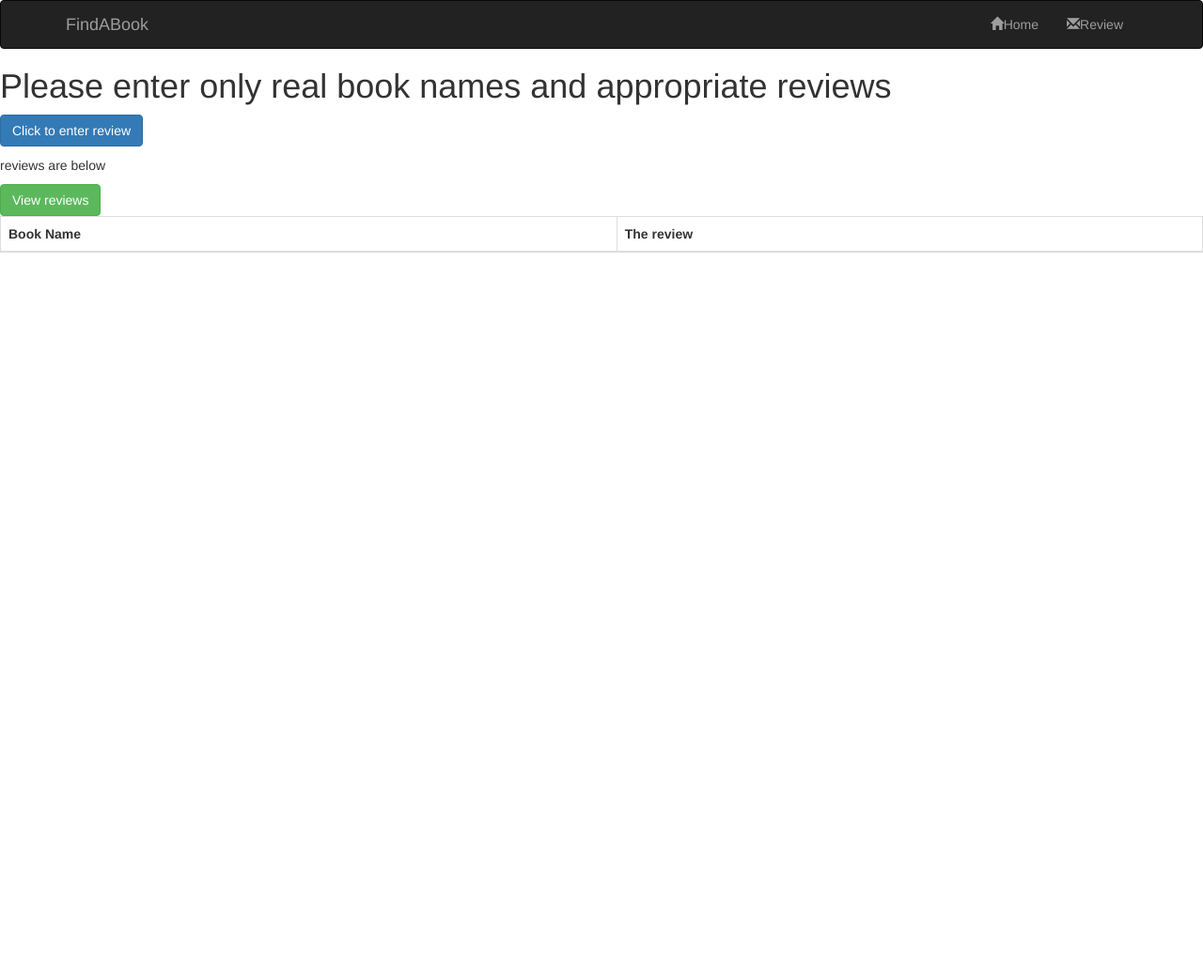
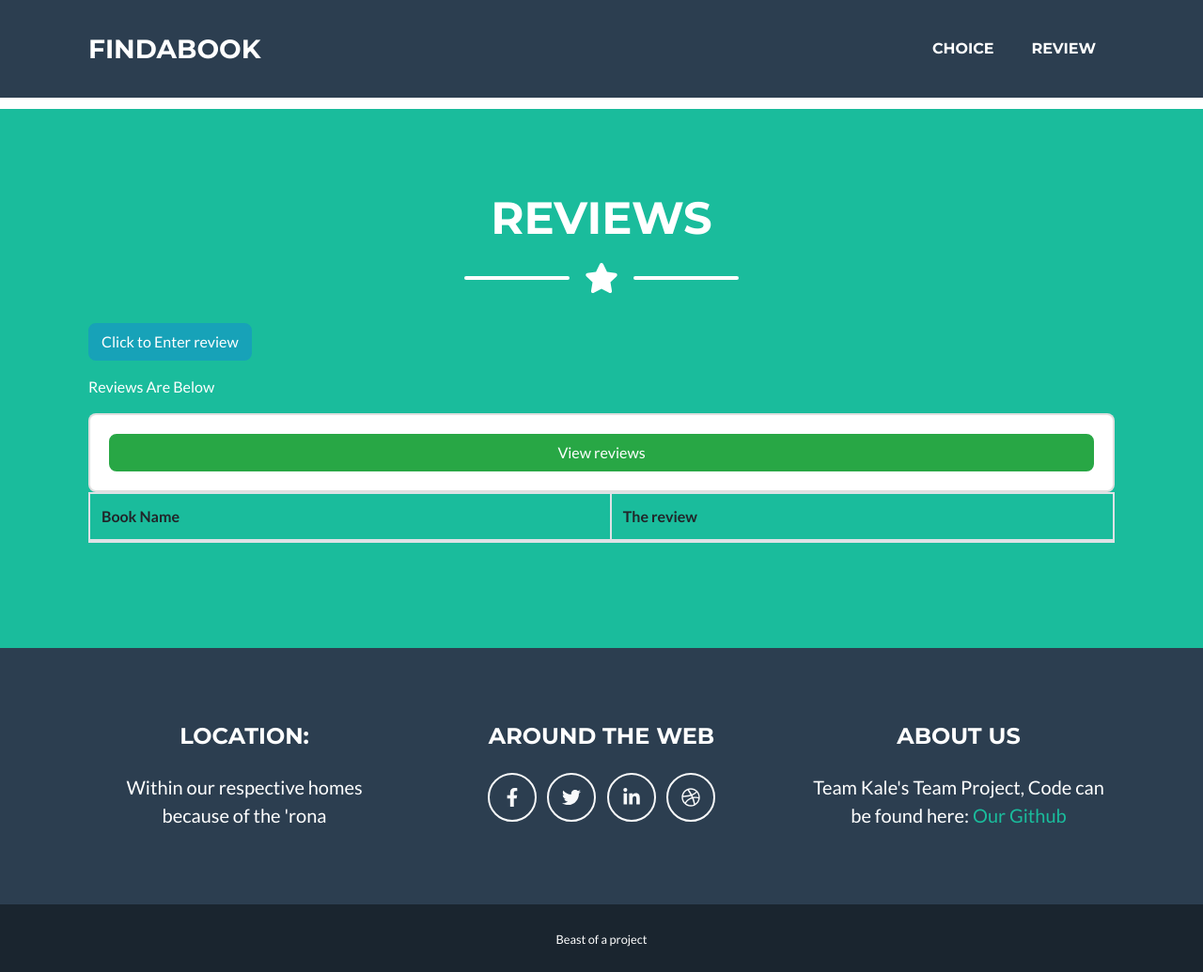
Before and after one commit to wizardofcmd/Find-A-Book, a PHP site: page /webpages/review.html in a window 1280 px wide. Shown: the whole page at 94% size. Before the commit the page ends 269 px from the top, so only its background shows below. Run offline with PHP 8.4, Linux system fonts and the light colour scheme; lists and menus that the app fills with data are empty; some libraries are stand-ins or nearby versions.

Commit message:
Review page
needs to be made a site

```diff
--- a/index.html
+++ b/index.html
@@ -529,7 +529,7 @@
 			<div class="col-lg-4">
 				<h4 class="text-uppercase mb-4">About Us</h4>
 				<p class="lead mb-0">
-					Team Kale's attempt Project, Coder can be found here:
+					Team Kale's Team Project, Code can be found here:
 					<a href="https://github.com/wizardofcmd/Find-A-Book">Our Github</a>
 				</p>
 			</div>
--- a/webpages/review.html
+++ b/webpages/review.html
@@ -1,126 +1,251 @@
 <!DOCTYPE html>
-<html>
+<html lang="en">
 	<head>
-		<title>Contact</title>
-		<meta name="viewport" content="width=device-width,initial-scale=1">
-		<link rel="stylesheet" href="https://maxcdn.bootstrapcdn.com/bootstrap/3.4.1/css/bootstrap.min.css">
-		<link rel="stylesheet" href="style.css">
-		<script src="https://www.google.com/recaptcha/api.js" async defer></script>
-		<script>
-		 /*$(document).ready(function(){
-		$( "#mybuttone" ).click(function() {
+		<meta charset="utf-8" />
+        <meta name="viewport" content="width=device-width, initial-scale=1, shrink-to-fit=no" />
+        <meta name="description" content="" />
+        <meta name="author" content="" />
+        <title>FindABook</title>
+		<!-- Core theme CSS (includes Bootstrap)-->
+		<link href="../css/styles.css" rel="stylesheet" />
 
-		$.ajax({type: "GET",
-						url: 'display.php',
+		<!-- BootStrap -->
 
-						dataType: 'json',
-
-						success: function(data){
-						console.log(data);}
-
-		}
-		};
+        <!-- Favicon -->
+        <link rel="icon" type="image/x-icon" href="../assets/img/favicon.ico" />
 
 
+        <!-- Font Awesome icons (free version)-->
+        <script src="https://use.fontawesome.com/releases/v5.15.1/js/all.js" crossorigin="anonymous"></script>
+		<script src="https://ajax.googleapis.com/ajax/libs/jquery/3.5.1/jquery.min.js"></script>
+		<script src="https://maxcdn.bootstrapcdn.com/bootstrap/3.4.1/js/bootstrap.min.js"></script>
+		<!--ReCaptcha-->
+		<script src="https://www.google.com/recaptcha/api.js?" async defer></script>
 
+        <!-- Google fonts-->
+        <link href="https://fonts.googleapis.com/css?family=Montserrat:400,700" rel="stylesheet" type="text/css" />
+        <link href="https://fonts.googleapis.com/css?family=Lato:400,700,400italic,700italic" rel="stylesheet" type="text/css" />
 
-		} */
-
-		</script>
 	</head>
 
-	<body>
-
-	 <nav class="navbar navbar-inverse">
+	<body id="page-top">
+		<!-- Icon Divider-->
+				<div class="divider-custom divider-light">
+                    <div class="divider-custom-line"></div>
+                    <div class="divider-custom-icon"><i class="fas fa-star"></i></div>
+                    <div class="divider-custom-line"></div>
+				</div>
+        <!-- Navigation-->
+			<nav class="navbar navbar-expand-lg bg-secondary text-uppercase fixed-top" id="mainNav">
             <div class="container">
-				<div class="navbar-header">
-					<a class="navbar-brand" href="#">FindABook</a>
-				</div>
-				<button class="navbar-toggle" data-toggle="collapse" data-target=".navHeaderCollapse">
+                <a class="navbar-brand js-scroll-trigger" href="#page-top">FindABook</a>
+                <button class="navbar-toggler navbar-toggler-right text-uppercase font-weight-bold bg-primary text-white rounded" type="button" data-toggle="collapse" data-target="#navbarResponsive" aria-controls="navbarResponsive" aria-expanded="false" aria-label="Toggle navigation">
                     Menu
+                    <i class="fas fa-bars"></i>
 				</button>
-				<div class="collapse navbar-collapse navHeaderCollapse">
-					<ul class ="nav navbar-nav navbar-right">
-						<li><a href="../index.php"><span class="glyphicon glyphicon-home"></span>Home</a></li>
-
-						<li><a href="review.html"><span class="glyphicon glyphicon-envelope"></span>Review</a></li>
+                <div class="collapse navbar-collapse" id="navbarResponsive">
+                    <ul class="navbar-nav ml-auto">
+                        <li class="nav-item mx-0 mx-lg-1"><a class="nav-link py-3 px-0 px-lg-3 rounded js-scroll-trigger" href="#books">Choice</a></li>
+                        <li class="nav-item mx-0 mx-lg-1"><a class="nav-link py-3 px-0 px-lg-3 rounded js-scroll-trigger" href="#review">Review</a></li>
 					</ul>
 				</div>
+			</div>
 		</nav>
-			<h1>Please enter only real book names and appropriate reviews</h1>
+      </br>
 
-
-
+	<!-- Reviews Section -->
+	<section class="page-section bg-primary text-white mb-0" id="reviews">
+		<div class="container">
+			<!-- Review Section Heading-->
+			<h2 class="page-section-heading text-center text-uppercase text-white">Reviews</h2>
+			<!-- Icon Divider-->
+			<div class="divider-custom divider-light">
+				<div class="divider-custom-line"></div>
+				<div class="divider-custom-icon"><i class="fas fa-star"></i></div>
+				<div class="divider-custom-line"></div>
+			</div>
+			<!--  Section Content-->
 			<p>
-
-  <button class="btn btn-primary" type="button" data-toggle="collapse" data-target="#collapseExample" aria-expanded="false" aria-controls="collapseExample">
-    Click to enter review
+				<button class="btn btn-info" type="button" data-toggle="collapse" data-target="#collapseExample" aria-expanded="false" aria-controls="collapseExample">
+					Click to Enter review
 				</button>
 			</p>
 			<div class="collapse" id="collapseExample">
 				<div class="card card-body">
-    <form action="register.php" method="POST">
+					<form action="./php/register.php" method="POST">
+						<div class="container" id="reviewForm">
+
 							<div class="form-group">
+								<small id="emailHelp" class="form-text text-muted">Enter a real book name.</small>
 								<label for="bookInput">Book name</label>
 								<input type="text" class="form-control" id="bookInput" placeholder="Book name goes here" name="bName">
-    <small id="emailHelp" class="form-text text-muted">Enter a real book name.</small>
 							</div>
+
 							<div class="form-group">
 								<label for="reviewInput">Review</label>
 								<input type="text" class="form-control" id="reviewInput" placeholder="Review comes here" name="uComment">
 							</div>
-	<!--div class="g-recaptcha" data-sitekey="6LeEYOcZAAAAADJSQnG1g7aRho-2ACiGXK3fP3K4"><//?php include 'verify.php';?></div-->
-	<button type="submit" name="submit-review "class="btn btn-primary">Enter your review!</button>
+							<div class="g-recaptcha" data-sitekey="6LeEYOcZAAAAADJSQnG1g7aRho-2ACiGXK3fP3K4"data-callback="callback"></div></br>
+
+						<input type="button" id="action" name="submit" value="SUBMIT" class="btn btn-primary" disabled="disabled">Enter your review!</button>
+
+					</div>
+
 				</form>
 			</div>
 		</div>
-		<script src="https://ajax.googleapis.com/ajax/libs/jquery/3.5.1/jquery.min.js"></script>
-		<script src="https://maxcdn.bootstrapcdn.com/bootstrap/3.4.1/js/bootstrap.min.js"></script>
-
-
-
-	<p> reviews are below</p>
-
-
+		<p> Reviews Are Below</p>
 		<div class="card card-body">
 			<button id="displaydata" class="btn btn-success">View reviews</button>
 		</div>
-
 		<div>
 			<table class="table table-striped table-bordered table-hover">
 				<thead>
 					<th>Book Name</th>
 					<th>The review</th>
-
-
 				</thead>
 				<tbody id="response">
-
 				</tbody>
-
 			</table>
-
 		</div>
 		<script>
 			$('#displaydata').click(function(){
 				$.ajax({
-	url: 'display.php',
+					url: './php/display.php',
 					type:'post',
 
 					success:function(responsedata){
 						$('#response').html(responsedata);
-
 					}
-
 				});
 			});
 
+		</script>
+	</div>
+</section>
+<!-- Reviews Section End Here -->
+
+<!-- Footer-->
+<footer class="footer text-center">
+	<div class="container">
+		<div class="row">
+			<!-- Footer Location-->
+			<div class="col-lg-4 mb-5 mb-lg-0">
+				<h4 class="text-uppercase mb-4">Location:</h4>
+				<p class="lead mb-0">
+					Within our respective homes
+					<br />
+					because of the 'rona
+				</p>
+			</div>
+			<!-- Footer Social Icons-->
+			<div class="col-lg-4 mb-5 mb-lg-0">
+				<h4 class="text-uppercase mb-4">Around the Web</h4>
+				<a class="btn btn-outline-light btn-social mx-1" href="#!"><i class="fab fa-fw fa-facebook-f"></i></a>
+				<a class="btn btn-outline-light btn-social mx-1" href="#!"><i class="fab fa-fw fa-twitter"></i></a>
+				<a class="btn btn-outline-light btn-social mx-1" href="#!"><i class="fab fa-fw fa-linkedin-in"></i></a>
+				<a class="btn btn-outline-light btn-social mx-1" href="#!"><i class="fab fa-fw fa-dribbble"></i></a>
+			</div>
+			<!-- Footer About Text-->
+			<div class="col-lg-4">
+				<h4 class="text-uppercase mb-4">About Us</h4>
+				<p class="lead mb-0">
+					Team Kale's Team Project, Code can be found here:
+					<a href="https://github.com/wizardofcmd/Find-A-Book">Our Github</a>
+				</p>
+			</div>
+		</div>
+	</div>
+</footer>
+<!-- Copyright Section-->
+<div class="copyright py-4 text-center text-white">
+	<div class="container"><small>Beast of a project</small></div>
+</div>
+<!-- Scroll to Top Button (Only visible on small and extra-small screen sizes)-->
+<div class="scroll-to-top d-lg-none position-fixed">
+	<a class="js-scroll-trigger d-block text-center text-white rounded" href="#page-top"><i class="fa fa-chevron-up"></i></a>
+</div>
+<!-- Portfolio Modals-->
+<!-- Portfolio Modal 1 NON-FICTION BUTTON-->
+<div class="portfolio-modal modal fade" id="portfolioModal1" tabindex="-1" role="dialog" aria-labelledby="portfolioModal1Label" aria-hidden="true">
+	<div class="modal-dialog modal-xl" role="document">
+		<div class="modal-content">
+			<button class="close" type="button" data-dismiss="modal" aria-label="Close">
+				<span aria-hidden="true"><i class="fas fa-times"></i></span>
+			</button>
+			<div class="modal-body text-center">
+				<div class="container">
+					<div class="row justify-content-center">
+						<div class="divider-custom"><div class="divider-custom-line"></div><h2 class="portfolio-modal-title text-secondary text-uppercase mb-0" id="portfolioModal1Label">What we can offer</h2><div class="divider-custom-line"></div>
+							</div><canvas id="viewport"  class="row "width="1108" height="688"></canvas>
+						<div class="col-lg-8">
+							<!-- Icon Divider-->
+							<div class="divider-custom">
+								<div class="divider-custom-line"></div>
+								<div class="divider-custom-icon"><i class="fas fa-star"></i></div>
+								<div class="divider-custom-line"></div>
+							</div>
+							<div class="divider-custom">
+							</div>
+							<!-- Portfolio Modal - Text-->
+							<button class="btn btn-primary" data-dismiss="modal">
+								<i class="fas fa-times fa-fw"></i>
+								Close Window
+							</button>
+						</div>
+					</div>
+				</div>
+			</div>
+		</div>
+	</div>
+</div>
+<!-- Portfolio Modal 2 FEELING LUCKY BUTTON -->
+<div class="portfolio-modal modal fade" id="portfolioModal2" tabindex="-1" role="dialog" aria-labelledby="portfolioModal2Label" aria-hidden="true">
+	<div class="modal-dialog modal-xl" role="document">
+		<div class="modal-content">
+			<button class="close" type="button" data-dismiss="modal" aria-label="Close">
+				<span aria-hidden="true"><i class="fas fa-times"></i></span>
+			</button>
+			<div class="modal-body text-center">
+				<div class="container">
+					<div class="row justify-content-center">
+					<div class="divider-custom"><div class="divider-custom-line"></div><h2 class="portfolio-modal-title text-secondary text-uppercase mb-0" id="portfolioModal1Label">What we can offer</h2><div class="divider-custom-line"></div>
+							</div><canvas id="viewport1"  class="row "width="1108" height="688"></canvas>
+						<div class="col-lg-8">
 
 
-
-	</script>
-
-	</body>
+							<!-- Feeling Lucky Content-->
+							<button value="btn_ran_val"  class="btn btn-info " id="btn_ran_id">Shuffle</button>
+							<div id="result"></div>
+							<div class="divider-custom">
+								<div class="divider-custom-line"></div>
+								<button class="btn btn-primary" data-dismiss="modal">
+									<i class="fas fa-times fa-fw"></i>
+									Close Window
+								</button>
+								<div class="divider-custom-line"></div>
+							</div>
 
 
+							<div class="divider-custom">
+							</div>
+
+
+						</div>
+					</div>
+				</div>
+			</div>
+		</div>
+	</div>
+</div>
+<!-- Bootstrap core JS-->
+<script src="https://cdnjs.cloudflare.com/ajax/libs/jquery/3.5.1/jquery.min.js"></script>
+<script src="https://cdn.jsdelivr.net/npm/bootstrap@4.5.3/dist/js/bootstrap.bundle.min.js"></script>
+<!-- Third party plugin JS-->
+<script src="https://cdnjs.cloudflare.com/ajax/libs/jquery-easing/1.4.1/jquery.easing.min.js"></script>
+<!-- Contact form JS-->
+<script src="../assets/mail/jqBootstrapValidation.js"></script>
+<!-- Core theme JS-->
+<script src="../js/scripts.js"></script>
+</body>
 </html>
```
Also changed, not shown: js/captcha.js (+4 -4 lines), php/verify.php (+29 -25 lines). Lines whose indentation alone changed are shown as unchanged.
